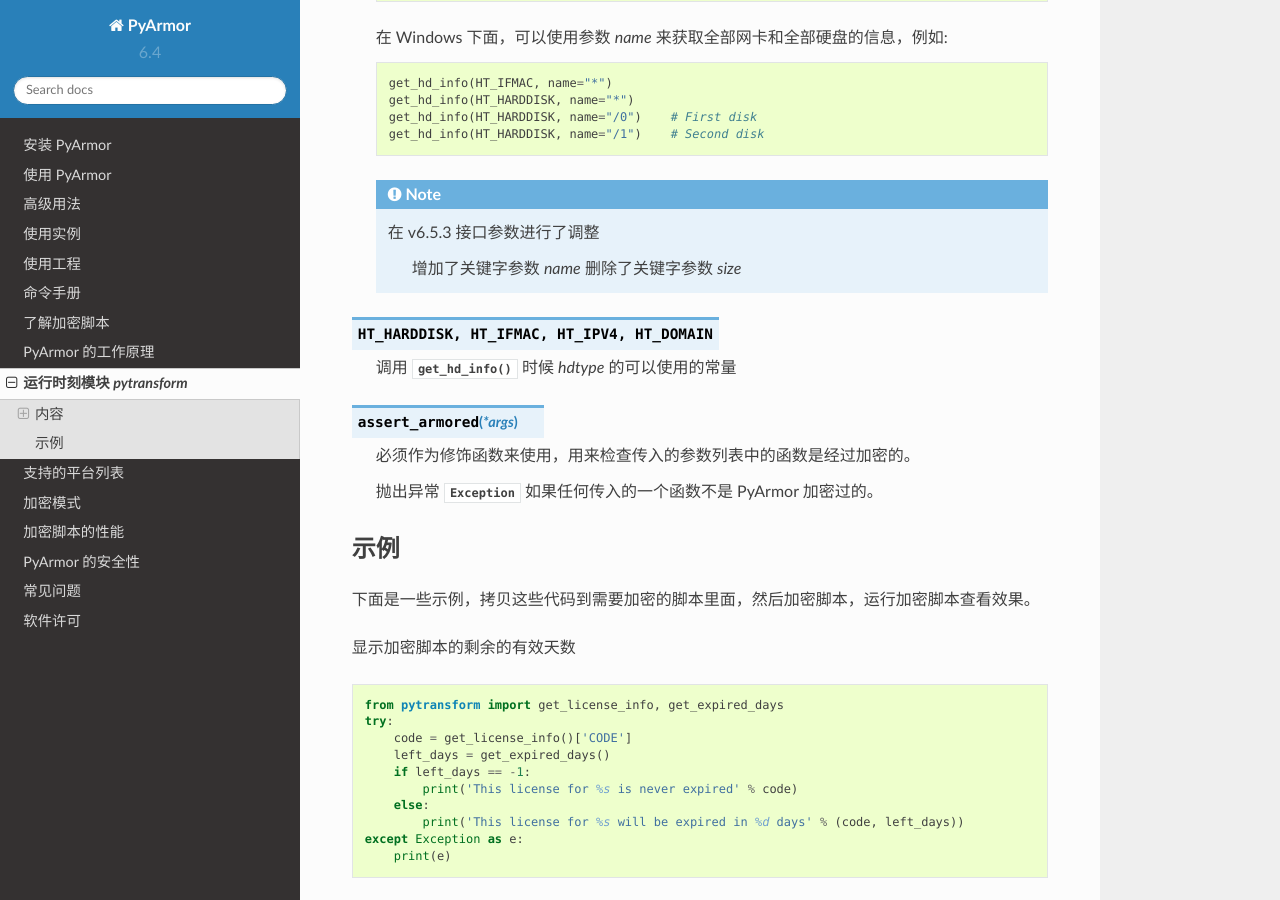
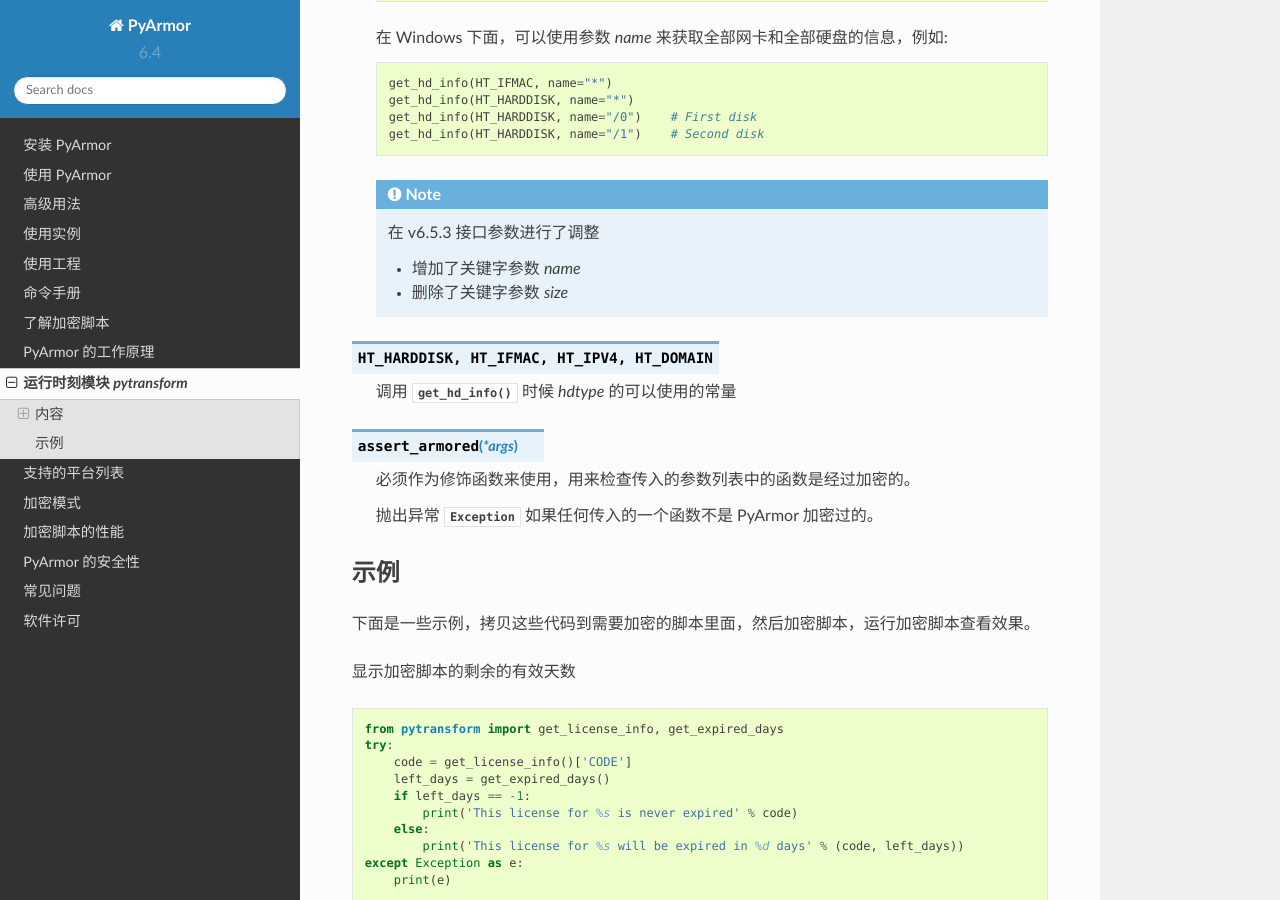
Before and after one commit to dashingsoft/pyarmor-docs-zh, a Sphinx documentation site: the page built from docs/pytransform.rst, in a window 1280 px wide and 900 px high, scrolled down 1826 px. Built offline with Sphinx 7.4.7 and the Read the Docs theme 2.0.0, drawn with Linux system fonts in a browser that asks for light colours.

Commit message:
Refine format

```diff
--- a/docs/pytransform.rst
+++ b/docs/pytransform.rst
@@ -92,12 +92,10 @@
      get_hd_info(HT_HARDDISK, name="/0")    # First disk
      get_hd_info(HT_HARDDISK, name="/1")    # Second disk
 
-   .. note::
+   .. note:: 在 v6.5.3 接口参数进行了调整
 
-      在 v6.5.3 接口参数进行了调整
-
-       增加了关键字参数 `name`
-       删除了关键字参数 `size`
+       * 增加了关键字参数 `name`
+       * 删除了关键字参数 `size`
 
 .. attribute:: HT_HARDDISK, HT_IFMAC, HT_IPV4, HT_DOMAIN
 
```
